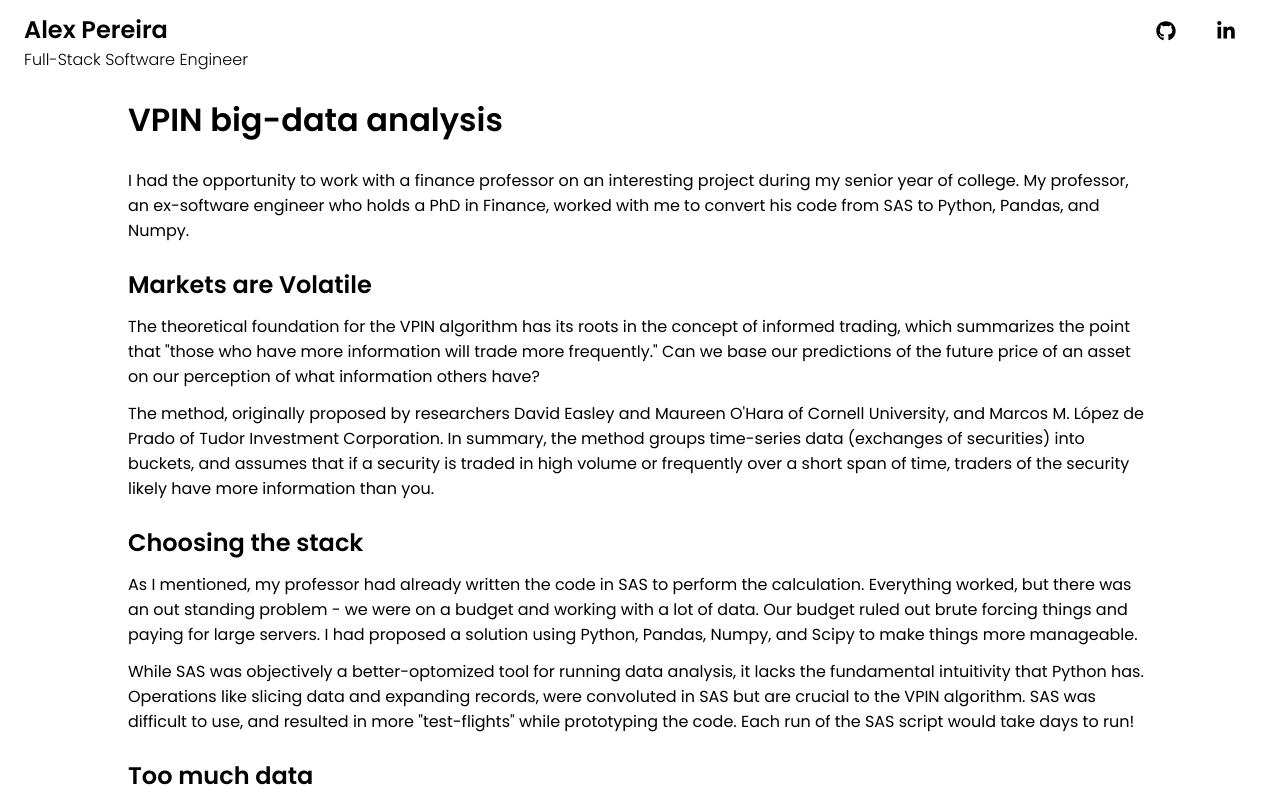
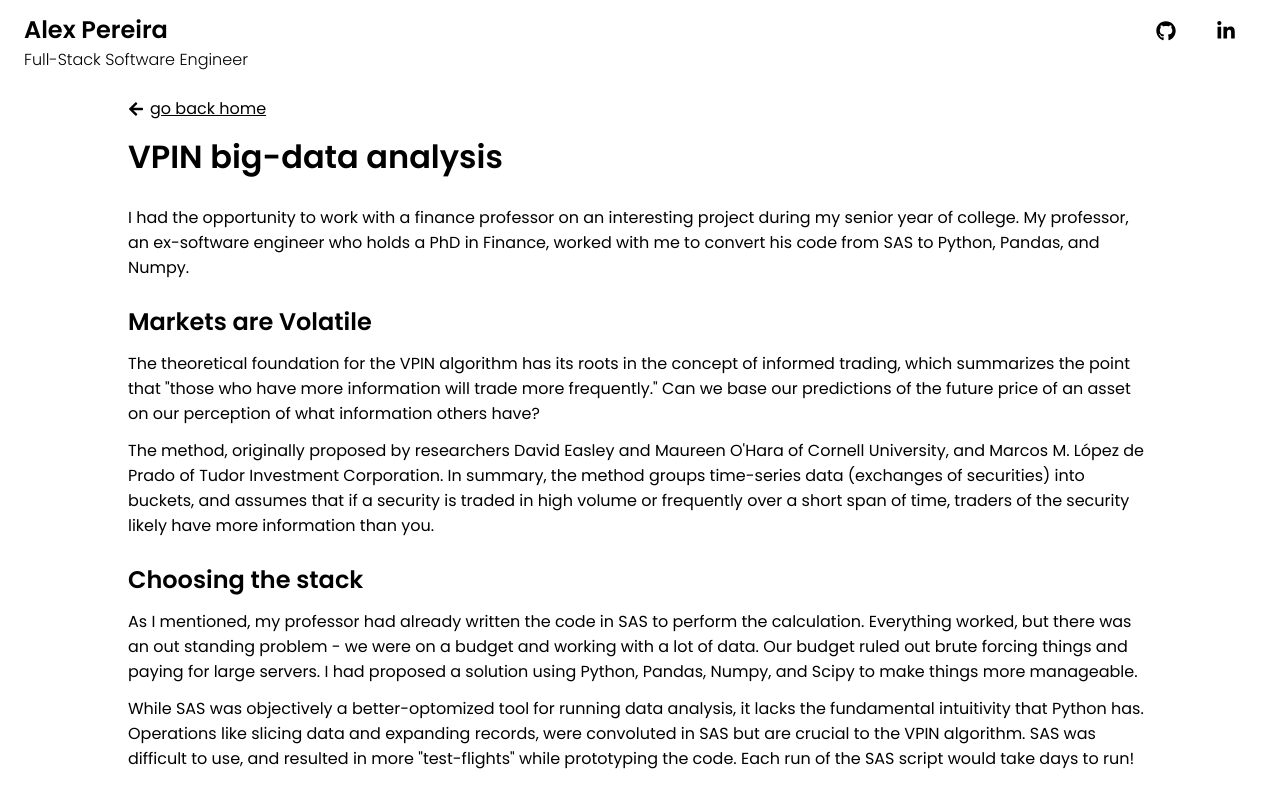
Before and after one commit to alex-a-pereira/personal-website, a React app: page /articles/VPIN in a window 1280 px wide. Shown: the top 800 px of the page. Built offline with nearby package versions, Linux system fonts and the light colour scheme.

Commit message:
feat: add 'go home' link to article screen'

```diff
--- a/src/screens/ArticleScreen/ArticleScreen.scss
+++ b/src/screens/ArticleScreen/ArticleScreen.scss
@@ -18,3 +18,21 @@ $small-device-breakpoint: 800px;
 .article-paragraph-container {
   margin-top: 12px;
 }
+
+.go-back-container {
+  display: flex;
+  align-items: center;
+  a {
+    padding: 0;
+    margin-left: 6px;
+    color: black;
+    &:hover {
+      color: rebeccapurple;
+      cursor: pointer;
+    }
+  }
+}
+
+.article-title {
+  margin-top: 12px;
+}
--- a/src/screens/ArticleScreen/ArticleScreen.tsx
+++ b/src/screens/ArticleScreen/ArticleScreen.tsx
@@ -14,14 +14,6 @@ export const ArticleScreen = React.memo(() => {
     return articles.find(article => article.slug === slug)
   }, [slug])
 
-  if (!articleForScreen) {
-    return (
-      <div>
-        <h1>Not found!</h1>
-      </div>
-    )
-  }
-
   return (
     <ArticleScreenView articleContent={articleForScreen} />
   )
--- a/src/screens/ArticleScreen/ArticleScreenView.tsx
+++ b/src/screens/ArticleScreen/ArticleScreenView.tsx
@@ -1,17 +1,33 @@
 import React from 'react'
+import { Link } from 'react-router-dom'
+import { FaArrowLeft } from 'react-icons/fa'
 // types
 import type { Article } from '../../siteContent'
 
 interface ArticleScreenViewProps {
-  articleContent: Article
+  articleContent: Article | undefined
 }
 
 export const ArticleScreenView = React.memo((props: ArticleScreenViewProps) => {
   const { articleContent } = props
 
+  if (!articleContent) {
+    return (
+      <div className='article-screen-container'>
+        <h1>Not found!</h1>
+      </div>
+    )
+  }
+
   return (
     <div className='article-screen-container'>
-      <h1>{articleContent.title}</h1>
+      <div className='go-back-container'>
+        <FaArrowLeft />
+        <Link to='/'>
+          go back home
+        </Link>
+      </div>
+      <h1 className='article-title'>{articleContent.title}</h1>
       {
         articleContent.sections?.map((section, idx) => {
           return (
--- a/webpack.config.js
+++ b/webpack.config.js
@@ -15,6 +15,7 @@ module.exports = {
   target: 'web',
   output: {
     filename: 'bundle.[hash].js',
+    publicPath: '/',
     path: path.resolve(__dirname, 'dist')
   },
   plugins: [
```
